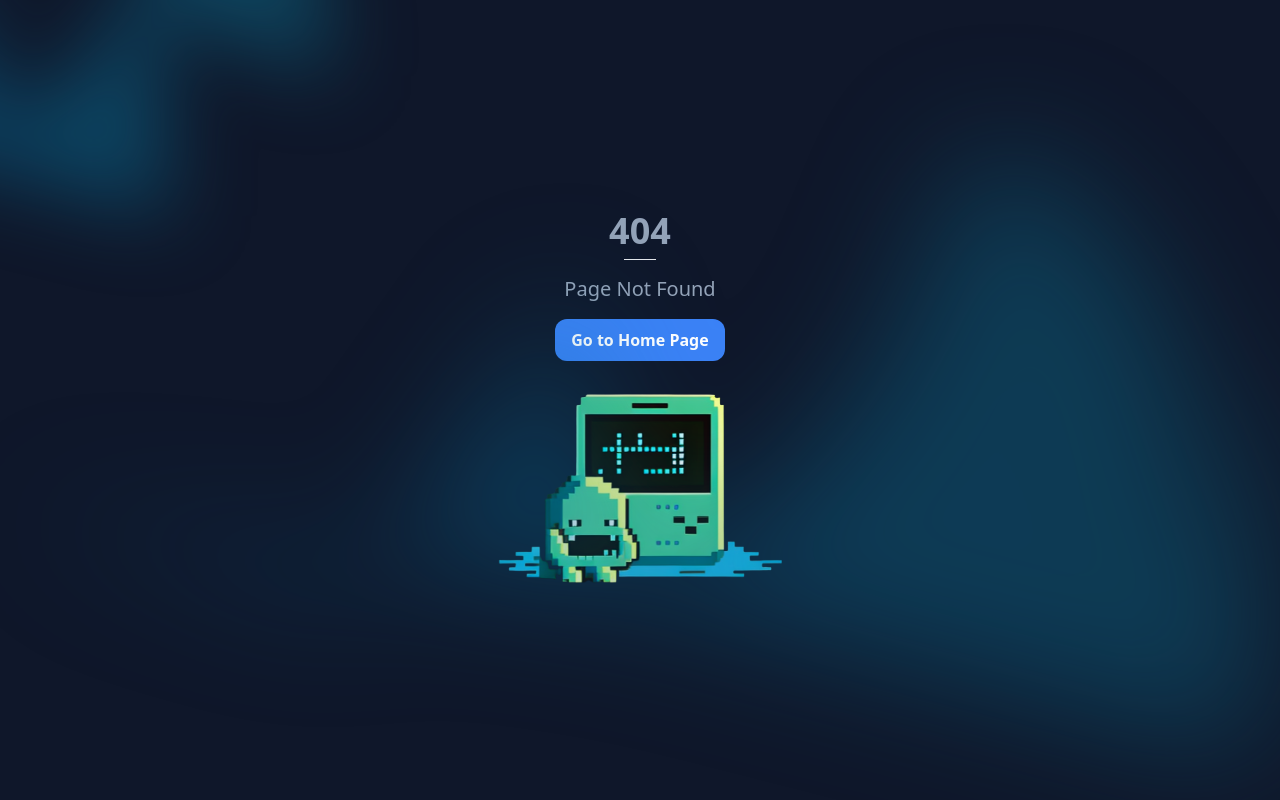
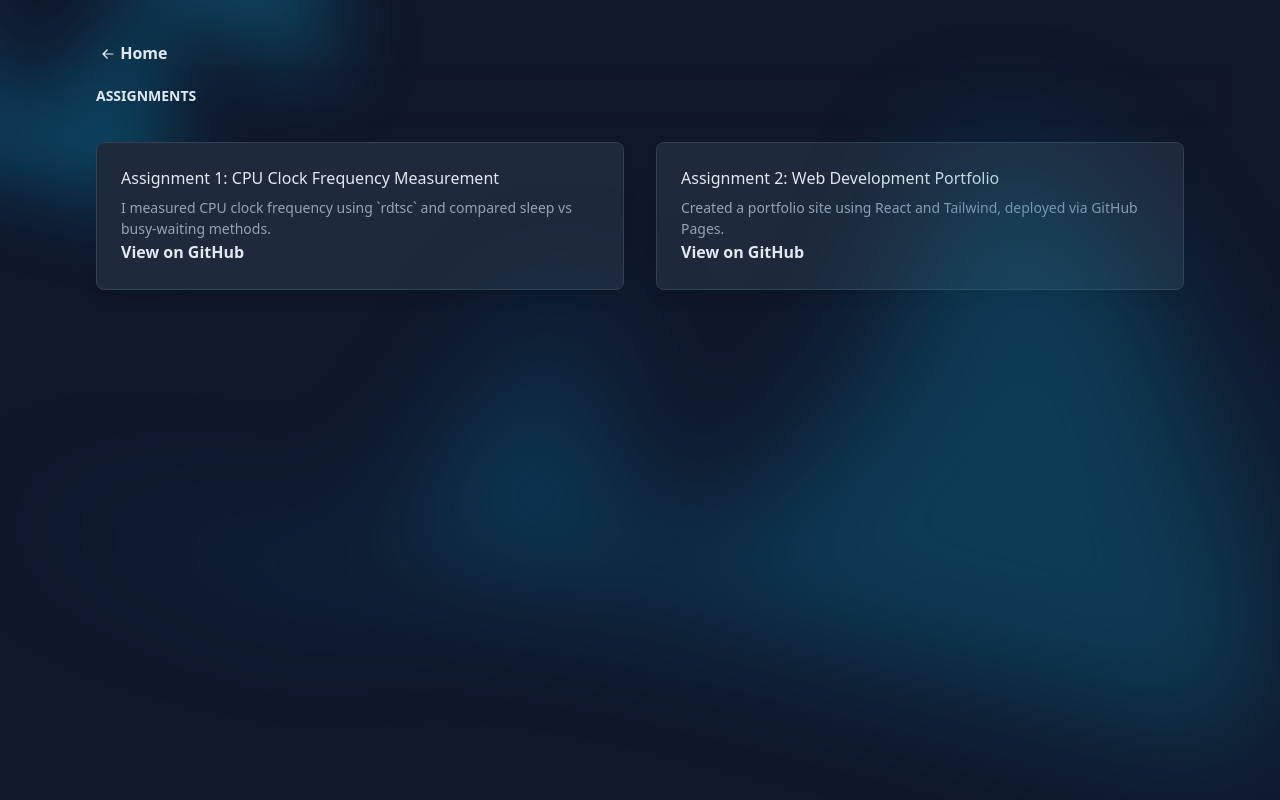
Before and after one commit to Alan0893/Alan0893.github.io, a React (Create React App) app: page /#/assignments in a window 1280 px wide. Before the commit this address had no page. Built offline with nearby package versions, Linux system fonts and the light colour scheme.

Commit message:
added assignments page

```diff
--- a/src/App.js
+++ b/src/App.js
@@ -5,6 +5,7 @@ import Home from "./pages/Home.js";
 import Experience from './pages/Experience.js';
 import Projects from './pages/Projects';
 import Contact from './pages/Contact';
+import Assignments from './pages/Assignments';
 
 import Courses from './pages/Courses';
 
@@ -20,6 +21,7 @@ function App() {
           <Route exact path='/work-experience' element={<Experience />} />
           <Route exact path='/projects' element={<Projects />} />
           <Route exact path='/contact' element={<Contact />} />
+          <Route exact path='/assignments' element={<Assignments />} />
           <Route exact path='/courses' element={<Courses />} />
           <Route path='*'  element={<NotFound />} />
         </Routes>
--- a/src/components/Background.js
+++ b/src/components/Background.js
@@ -51,6 +51,7 @@ const Background = ({ children }) => {
 			location.pathname === '/work-experience' ||
 			location.pathname === '/projects' ||
 			location.pathname === '/contact' ||
+			location.pathname === '/assignments' ||
 			location.pathname === '/courses'
 		)
 			setChildState(ChildWrapper);
--- /dev/null
+++ b/src/pages/Assignments.js
@@ -0,0 +1,74 @@
+import React from 'react';
+import { Link } from 'react-router-dom';
+
+import {
+  PageContainer as Container,
+  Section,
+  SectionHeading,
+  SectionH2,
+  SectionH3,
+  InfoP,
+  LinkWrapper,
+  LinkText,
+  LeftArrowSvg,
+  RightArrowSvg,
+	AssignmentCard
+} from '../styles/styles';
+
+const assignments = [
+  {
+    title: 'Assignment 1: CPU Clock Frequency Measurement',
+    description: 'I measured CPU clock frequency using `rdtsc` and compared sleep vs busy-waiting methods.',
+    repoLink: 'https://github.com/alan0893/cpu-frequency-measurement'
+  },
+  {
+    title: 'Assignment 2: Web Development Portfolio',
+    description: 'Created a portfolio site using React and Tailwind, deployed via GitHub Pages.',
+    repoLink: 'https://github.com/alan0893/portfolio'
+  }
+  // Add more assignments here
+];
+
+const Assignments = () => {
+  return (
+    <>
+      <main id='content' className={Container}>
+
+        <Link className={LinkWrapper} to={{ pathname: '/' }}>
+          <span>
+            <span className='whitespace-nowrap'>
+              <svg xmlns='http://www.w3.org/2000/svg' viewBox='0 0 20 20' fill='currentColor' className={LeftArrowSvg}>
+                <path fillRule='evenodd' d='M17 10a.75.75 0 01-.75.75H5.612l4.108 3.96a.75.75 0 01-1.04 1.08l-5.5-5.25a.75.75 0 010-1.08l5.5-5.25a.75.75 0 011.04 1.08L5.862 9.25H16.25A.75.75 0 0117 10z' clipRule='evenodd' />
+              </svg>
+              <span className={LinkText}> Home</span>
+            </span>
+          </span>
+        </Link>
+
+        <section id='assignments' className={Section}>
+          <div className={SectionHeading}>
+            <h2 className={SectionH2}>Assignments</h2>
+          </div>
+
+          <div className='grid grid-cols-1 md:grid-cols-2 gap-8'>
+            {assignments.map((assignment, index) => (
+              <div key={index} className={AssignmentCard}>
+                <h3 className={SectionH3}>{assignment.title}</h3>
+                <p className={InfoP}>{assignment.description}</p>
+                <Link to={{ pathname: assignment.repoLink }} target='_blank' rel='noopener noreferrer' className={LinkWrapper}>
+                  <span className={LinkText}>View on GitHub</span>
+                  <svg xmlns="http://www.w3.org/2000/svg" viewBox="0 0 20 20" fill="currentColor" className={RightArrowSvg}>
+                    <path fillRule="evenodd" d="M12 10H3m9-4l4 4m0 0l-4 4m4-4H9" clipRule="evenodd" />
+                  </svg>
+                </Link>
+              </div>
+            ))}
+          </div>
+        </section>
+
+      </main>
+    </>
+  );
+}
+
+export default Assignments;
--- a/src/styles/styles.js
+++ b/src/styles/styles.js
@@ -454,3 +454,13 @@ export const FormButton = `
 	mt-4
 	rounded-xl
 `;
+export const AssignmentCard = `
+	border
+	border-slate-700
+	p-6
+	rounded-lg
+	shadow-lg
+	bg-slate-800
+	hover:bg-slate-700
+	transition-colors
+`;
```
Also changed, not shown: 11 other files (tests, documents, lock files or other folders).
